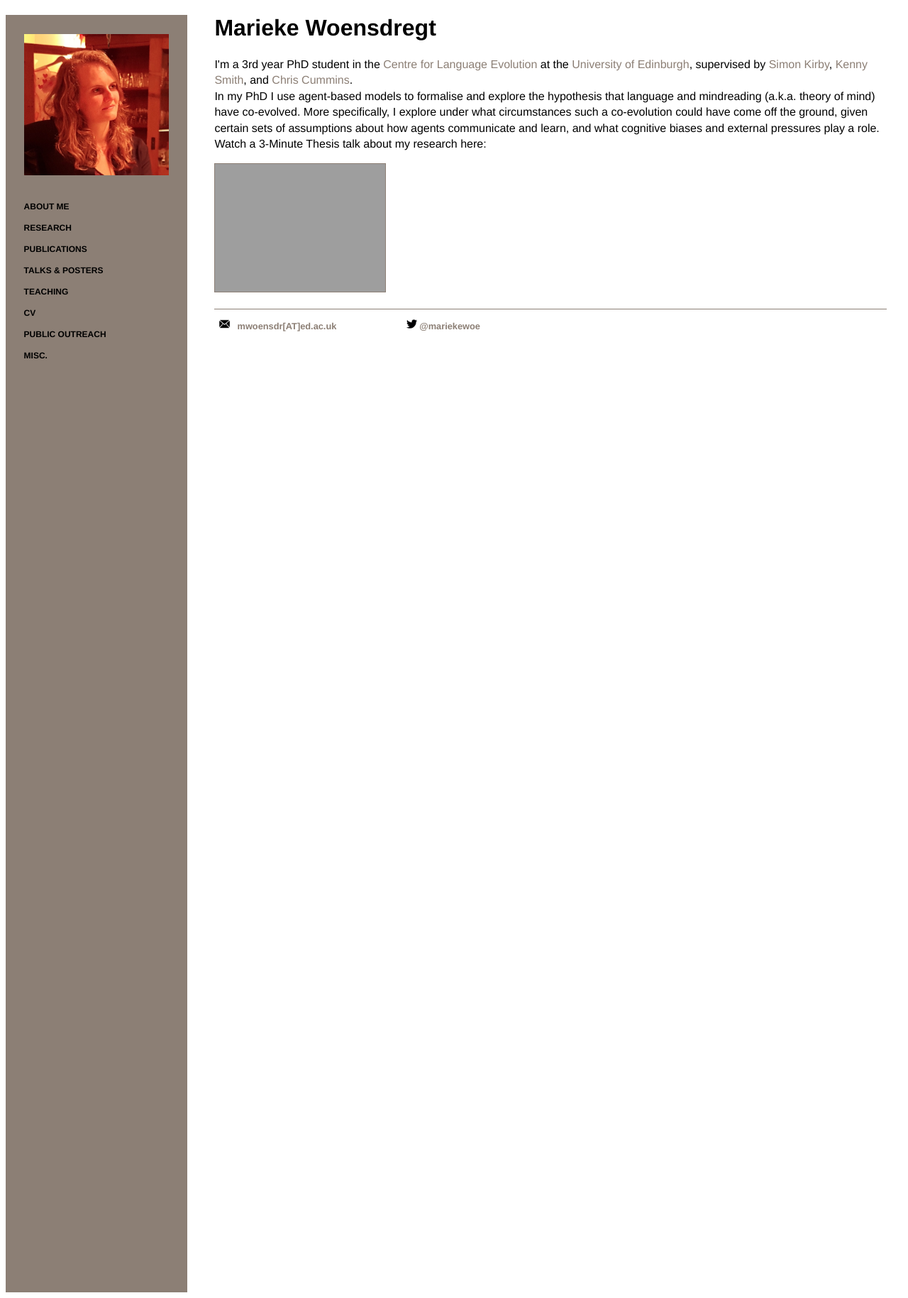
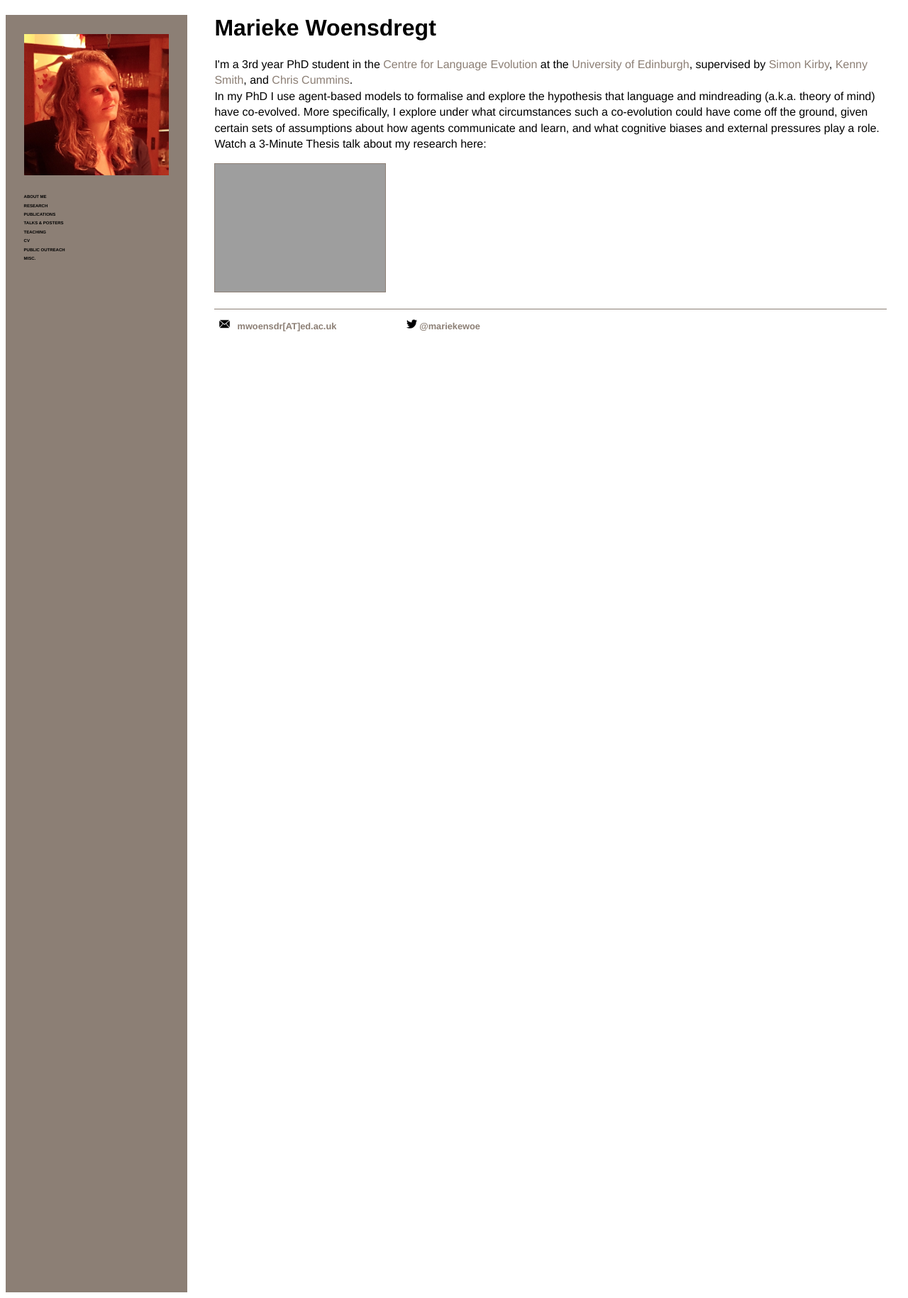
Before and after one commit to marieke-woensdregt/marieke-woensdregt.github.io, a Jekyll site: the page built from index.html, in a window 1280 px wide. Shown: the whole page at 71% size. Built offline with Jekyll 4.4.1, drawn with Linux system fonts in a browser that asks for light colours; grey boxes are pictures that could not be loaded.

Commit message:
Update main.css

```diff
--- a/css/main.css
+++ b/css/main.css
@@ -38,7 +38,7 @@ h3 {
     font-family:'Helvetica', 'Arial', 'Sans-Serif';
 }
 h4 {
-    font-size: 0.5em;
+    font-size: 0.2em;
     font-family:'Helvetica', 'Arial', 'Sans-Serif';
     text-transform: uppercase;
 }
```
